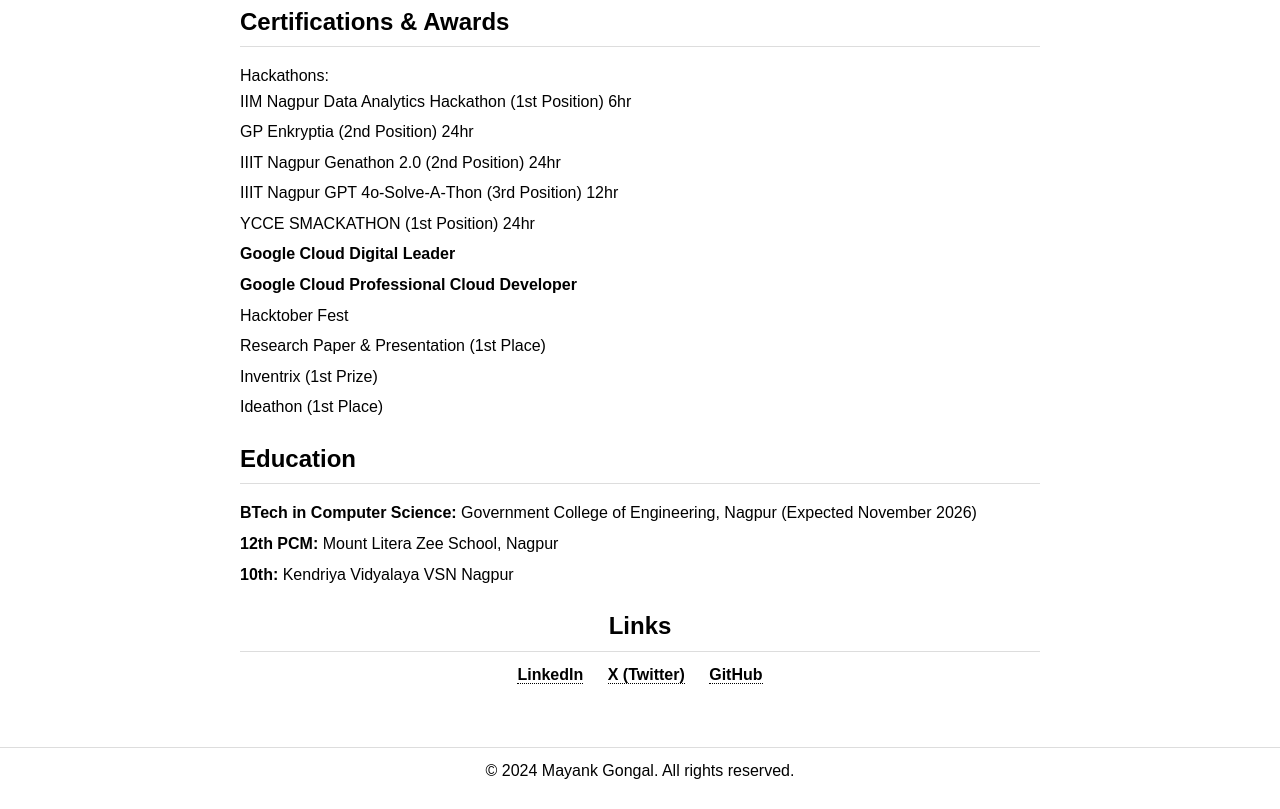
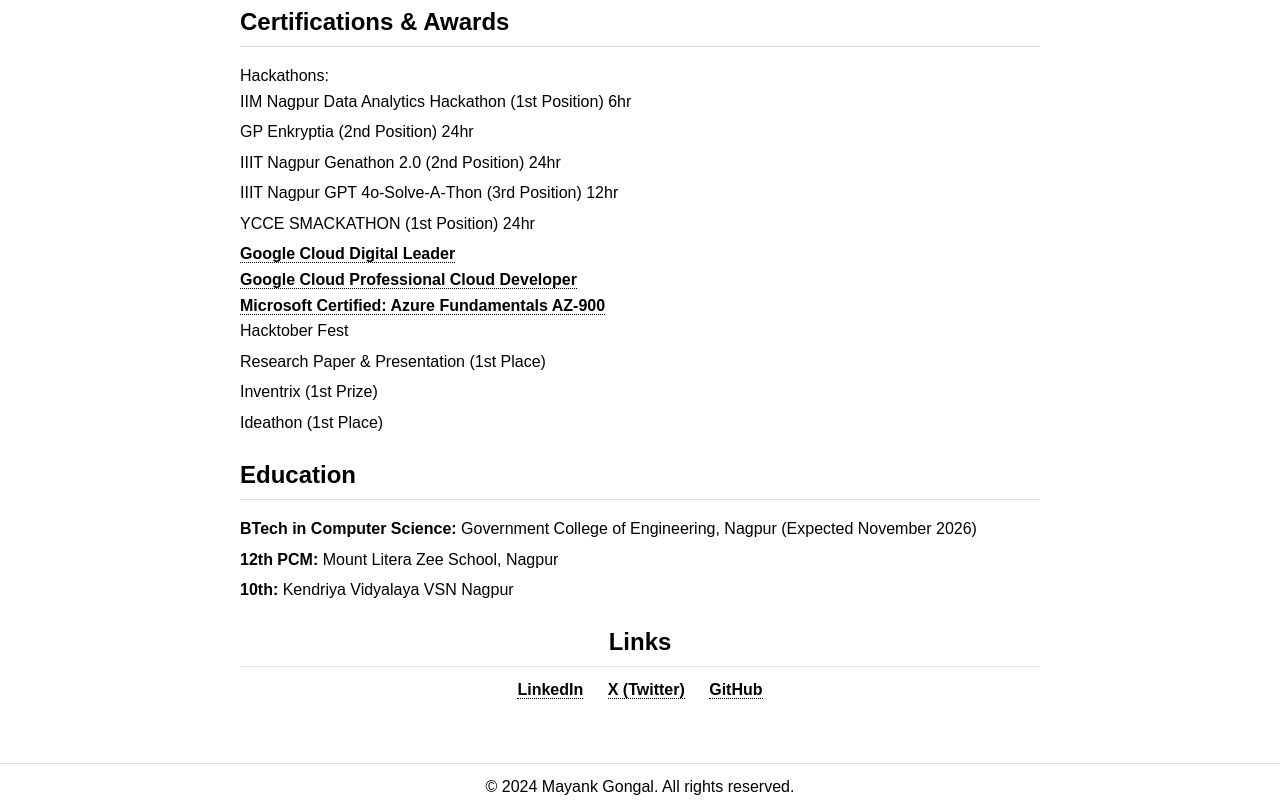
Before and after one commit to mayankgongal5/Portfolio, a plain HTML site: page index.html in a window 1280 px wide. Shown: the part 1055-1864 px from the top of the page. Drawn offline with Linux system fonts and the light colour scheme; a script that the page names is missing.

Commit message:
azure added

```diff
--- a/index.html
+++ b/index.html
@@ -138,8 +138,12 @@
                         <li>YCCE SMACKATHON (1st Position) 24hr</li>
                     </ul>
                 </li>
- <b><li>Google Cloud Digital Leader</li></b>
-                <b><li>Google Cloud Professional Cloud Developer</li></b>
+                <b><a href="https://www.credly.com/badges/080aa603-b605-4e31-b406-789a5fcbbb0d/linked_in_profile"target="_blank">Google Cloud Digital Leader</a></b>
+                <br>
+                <b><a href="https://www.credly.com/badges/bf709673-dd5d-4a78-98fb-b0ca1860bd1b/linked_in_profile"target="_blank">Google Cloud Professional Cloud Developer</a></b>
+                 <br>
+                 <b><a href="https://learn.microsoft.com/en-us/users/mayankashokgongal-3116/credentials/2e689e87408a37e4"target="_blank">Microsoft Certified: Azure Fundamentals AZ-900</a></b>
+                  <br>
                 <li>Hacktober Fest</li>
                 <li>Research Paper & Presentation (1st Place)</li>
                 <li>Inventrix (1st Prize)</li>
```
